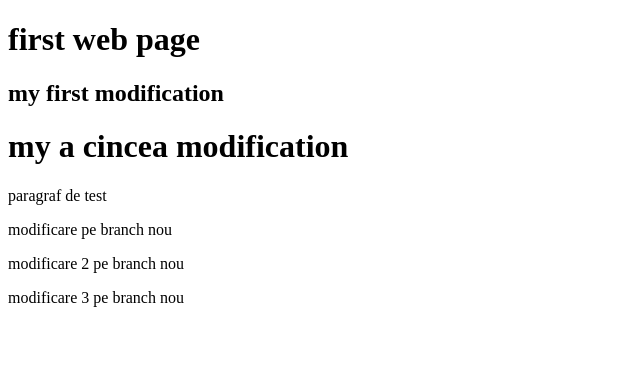
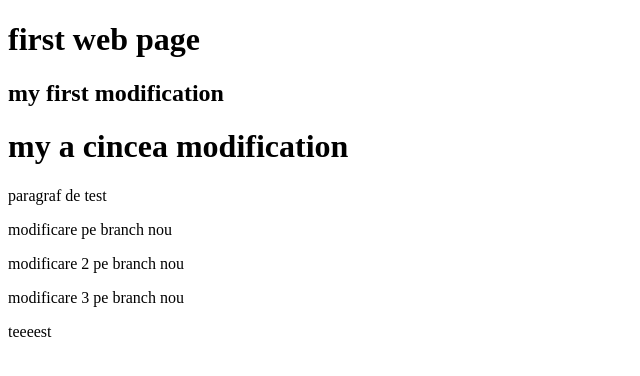
Before and after one commit to Simonkhawam/DemoGOIT12-06, a plain HTML site: page index.html in a window 1280 px wide. Shown: the full height of the page, 0-640 px from the left. Drawn offline with Linux system fonts and the light colour scheme.

Commit message:
add anther test without function
am adaugat un test fara inchizatoare

```diff
--- a/index.html
+++ b/index.html
@@ -14,6 +14,9 @@
     <p>modificare pe branch nou</p>
     <p>modificare 2 pe branch nou</p>
     <p>modificare 3 pe branch nou</p>
+
+
+    teeeest
 </body>
 
 </html>
```
Also changed, not shown: 1 other file.
